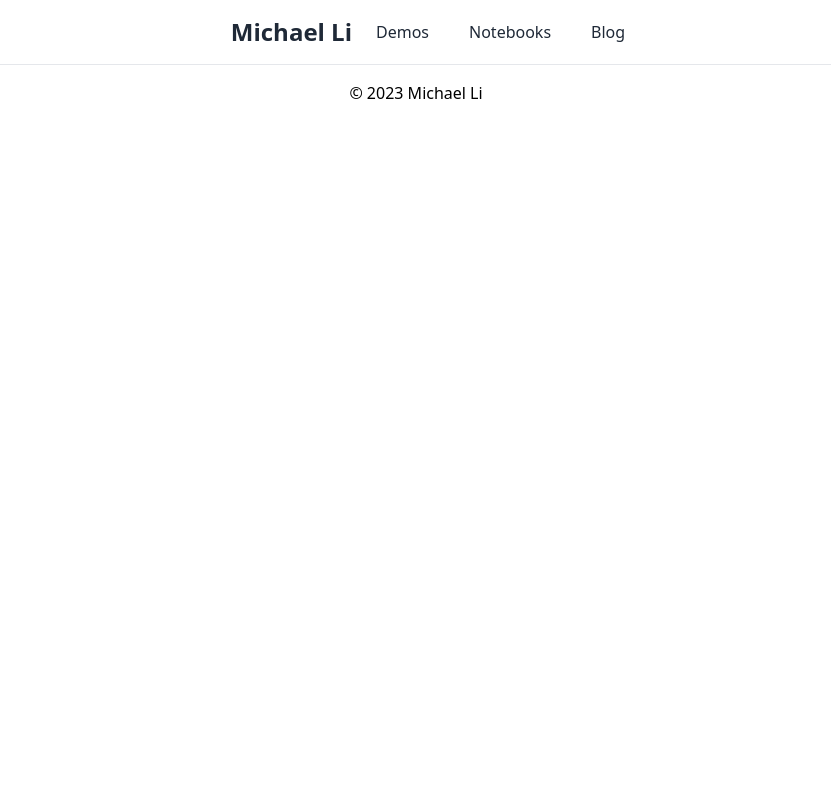
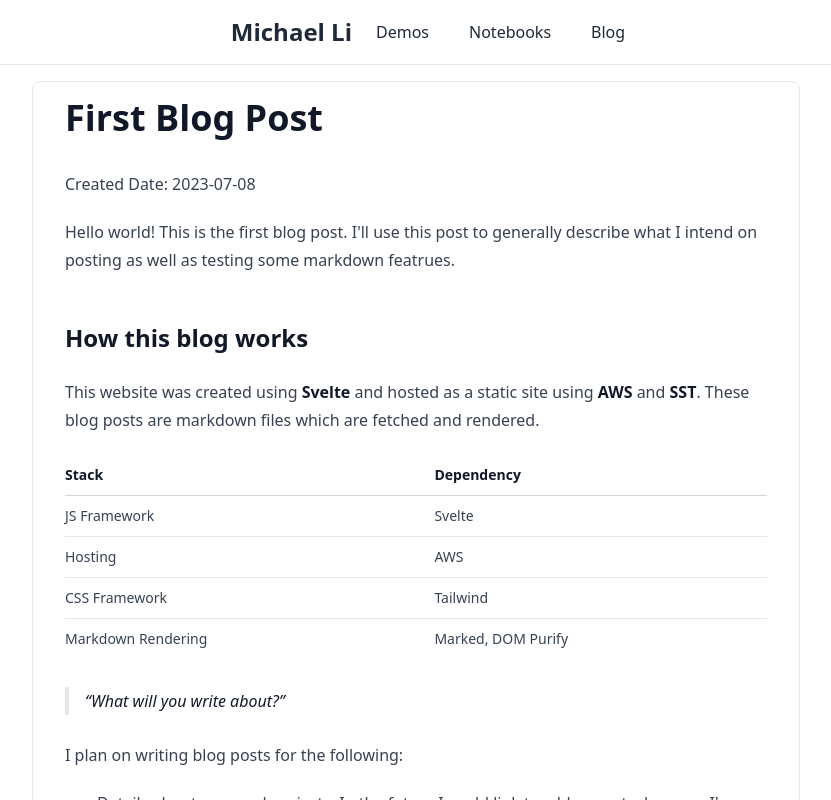
Before and after one commit to magicalpuffin/mli-puffinsystems, a SvelteKit app in the folder puffinsystems_homepage/: page /blog/2023-07-08/first-blog-post in a window 1280 px wide. Shown: the top 800 px of the page, without its empty margins (224-1055 px from the left). Built offline with nearby package versions, Linux system fonts and the light colour scheme; no server answers.

Commit message:
added blog page and link to post

```diff
--- a/puffinsystems_homepage/src/lib/data/blogData.ts
+++ b/puffinsystems_homepage/src/lib/data/blogData.ts
@@ -2,7 +2,11 @@ import type { BlogIdType } from "$lib/types/blog";
 
 export let blogList: BlogIdType[] = [
   {
-    dateId: "2023-07-04",
-    slug: "first-post",
+    dateId: "2023-07-08",
+    slug: "first-blog-post",
   },
+  // {
+  //   dateId: "2023-07-15",
+  //   slug: "0-dollar-keyboard-vs-400-dollar-keyboard",
+  // },
 ];
--- /dev/null
+++ b/puffinsystems_homepage/src/lib/utils/slugToTiltle.ts
@@ -0,0 +1,9 @@
+export function slugToTitle(slug: string) {
+  let words = slug.split("-");
+
+  let titleWords = words.map(function (word) {
+    return word.charAt(0).toUpperCase() + word.slice(1).toLowerCase();
+  });
+
+  return titleWords.join(" ");
+}
--- a/puffinsystems_homepage/src/routes/blog/+page.svelte
+++ b/puffinsystems_homepage/src/routes/blog/+page.svelte
@@ -1,10 +1,24 @@
 <script lang="ts">
   import { blogList } from "$lib/data/blogData";
+  import { slugToTitle } from "$lib/utils/slugToTiltle";
 </script>
 
-<div>
-  <p>I haven't written any posts yet.</p>
-  {#each blogList as blogData}
-    <p>{blogData.slug}</p>
-  {/each}
+<div class="container mx-2 my-2 max-w-3xl rounded-lg">
+  <article class="prose">
+    <h1>Blog</h1>
+    <p>
+      This page is still in progress. Here are some of the links to some blog
+      posts.
+    </p>
+  </article>
+  <div class="my-4 flex flex-col">
+    {#each blogList as blogData}
+      <a
+        class="flex rounded-lg border border-blue-600 px-4 py-4 text-blue-600 shadow-lg hover:bg-blue-600 hover:text-white"
+        href="/blog/{blogData.dateId}/{blogData.slug}"
+      >
+        <p>{blogData.dateId} {slugToTitle(blogData.slug)}</p>
+      </a>
+    {/each}
+  </div>
 </div>
--- a/puffinsystems_homepage/src/routes/blog/[dateId]/[slug]/+page.svelte
+++ b/puffinsystems_homepage/src/routes/blog/[dateId]/[slug]/+page.svelte
@@ -1,9 +1,22 @@
 <script lang="ts">
   import type { PageData } from "./$types";
+  import { slugToTitle } from "$lib/utils/slugToTiltle";
 
   export let data: PageData;
+
+  let blog_title = slugToTitle(data.slug);
 </script>
 
-<article class="prose">
-  <div>{@html data.blog_html}</div>
-</article>
+<div class="container mx-2 my-2 max-w-3xl rounded-lg border">
+  <div class="mx-8 my-4">
+    <article class="prose">
+      <h1>
+        {blog_title}
+      </h1>
+      <p class="text-md font-light">
+        Created Date: {data.date}
+      </p>
+      <div>{@html data.blog_html}</div>
+    </article>
+  </div>
+</div>
--- a/puffinsystems_homepage/src/routes/blog/[dateId]/[slug]/+page.ts
+++ b/puffinsystems_homepage/src/routes/blog/[dateId]/[slug]/+page.ts
@@ -15,5 +15,5 @@ export const load = (async ({ params, fetch }) => {
     console.log(error);
   }
 
-  return { blog_html };
+  return { date: params.dateId, slug: params.slug, blog_html: blog_html };
 }) satisfies PageLoad;
--- /dev/null
+++ b/puffinsystems_homepage/static/blog/2023-07-08_first-blog-post.md
@@ -0,0 +1,27 @@
+Hello world! This is the first blog post. I'll use this post to generally describe what I intend on posting as well as testing some markdown featrues.
+
+## How this blog works
+
+This website was created using **Svelte** and hosted as a static site using **AWS** and **SST**. These blog posts are markdown files which are fetched and rendered.
+
+| Stack              | Dependency         |
+| ------------------ | ------------------ |
+| JS Framework       | Svelte             |
+| Hosting            | AWS                |
+| CSS Framework      | Tailwind           |
+| Markdown Rendering | Marked, DOM Purify |
+
+> What will you write about?
+
+I plan on writing blog posts for the following:
+
+- Details about personal projects. In the future I could link to a blog post whenever I'm explaining a project.
+- Tutorials and guides. Maybe some `python` or `svelte` related guides. It would be hepful for others as well as myself to have it online.
+- Thoughts about things I find interesting. I guess this can basically mean anything.
+
+### Testing markdown images
+
+---
+
+_Look at this cat._
+![Picture of a cat](/images/blog/20220827_cat.jpg)
```
Also changed, not shown: puffinsystems_homepage/static/blog/2023-07-04_first-post.md (deleted, +0 -3 lines), puffinsystems_homepage/static/blog/2023-07-15_0-dollar-keyboard-vs-400-dollar-keyboard.md (added, +25 -0 lines), puffinsystems_homepage/static/images/blog/20220827_cat.jpg (added).
